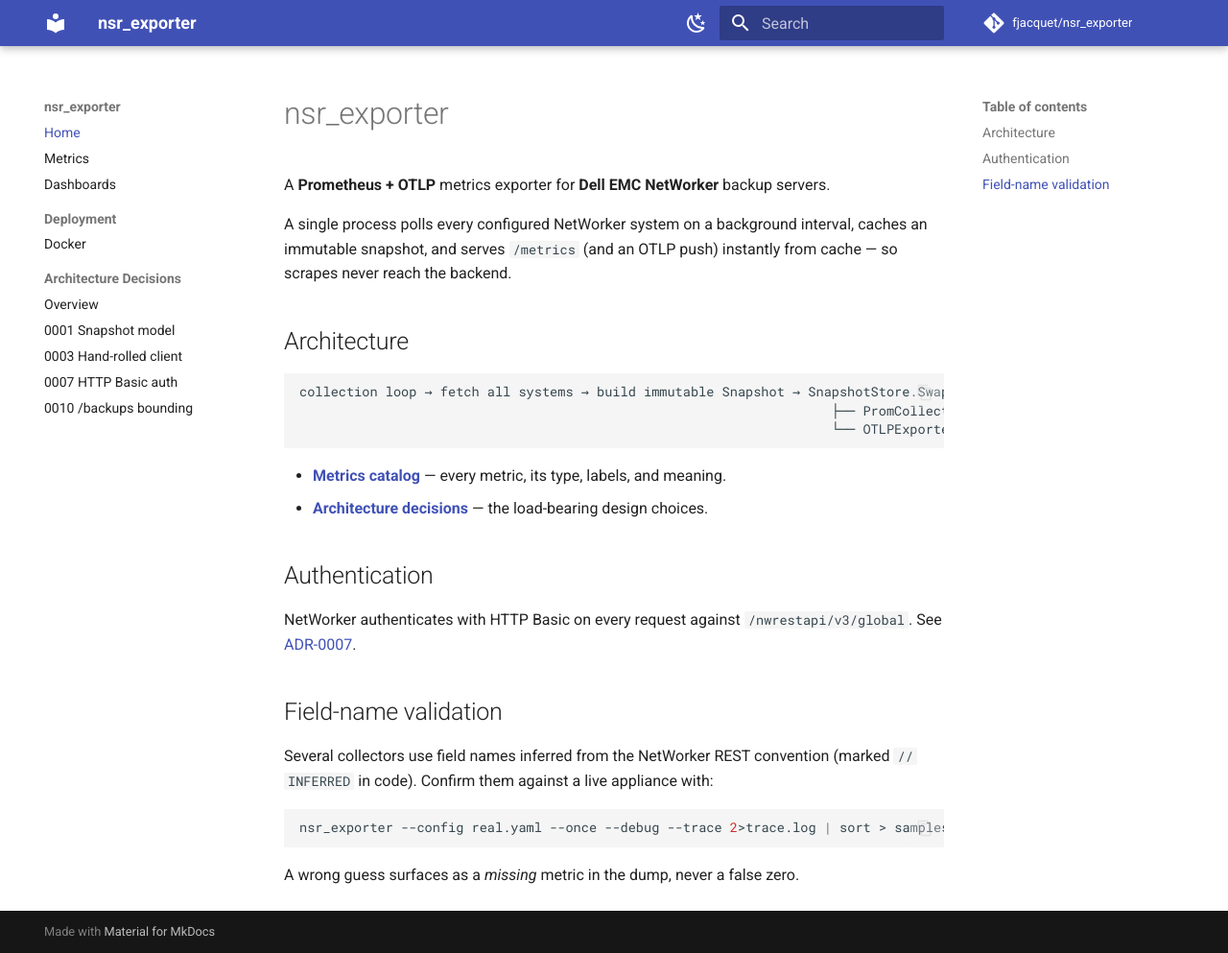
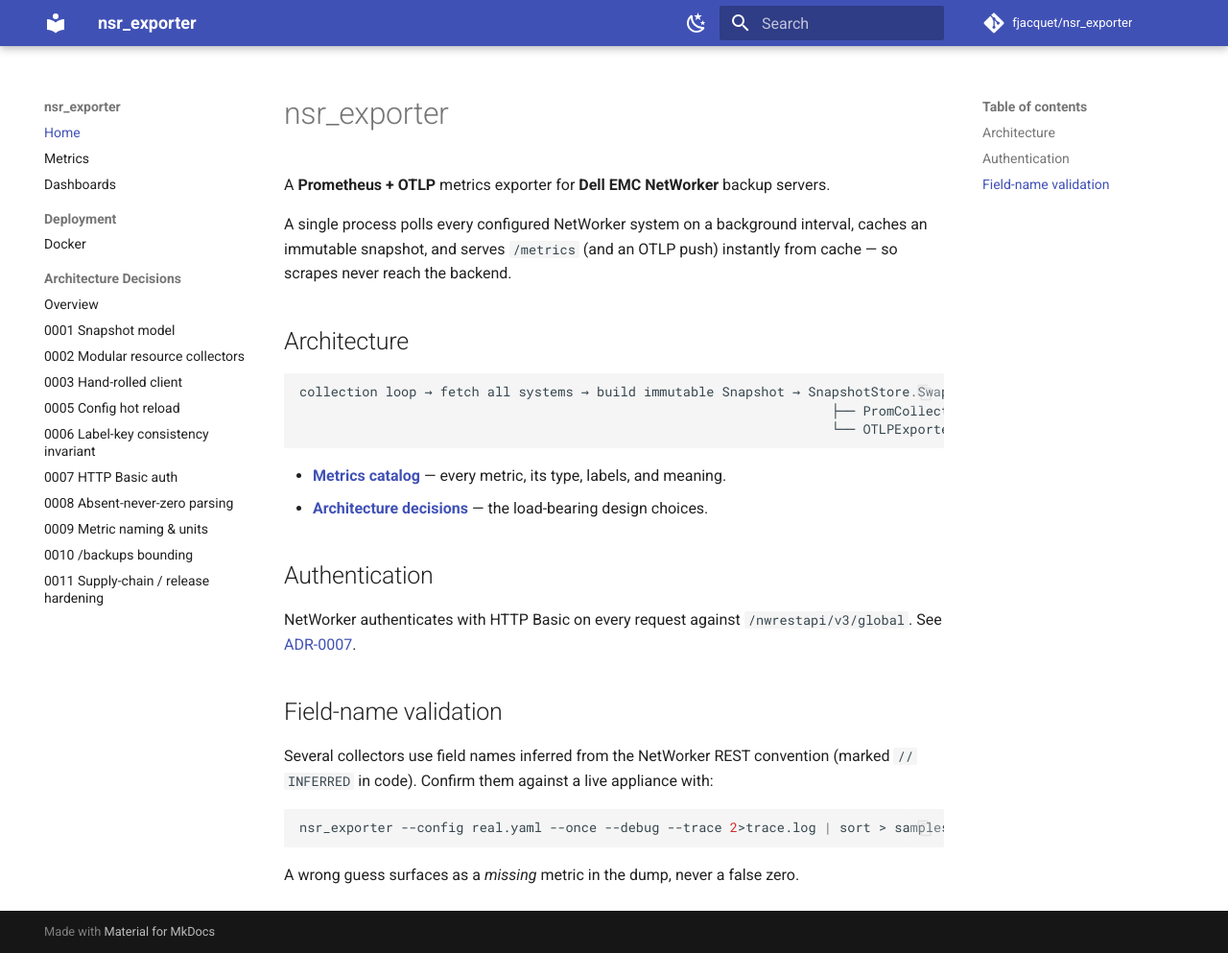
Before and after one commit to fjacquet/nsr_exporter, an MkDocs documentation site: the page built from docs/index.md, in a window 1280 px wide and 993 px high. Shown: the whole window at 96% size. Built offline with MkDocs 1.6.1 and Material for MkDocs 9.7.7, drawn with Linux system fonts in a browser that asks for light colours; comment, search, counter and statistics services are not loaded.

Commit message:
chore: fix docs ADR nav + bump CI actions to Node 24 latest
mkdocs.yml: the ADR nav listed only 0001/0003/0007/0010 while the
0002/0005/0006/0008/0009/0011 ADRs that merged in #10 existed on disk
but were unreachable from the published site nav. Add all six.

workflows: bump every action still on the deprecated Node 20 runtime to
its latest Node 24 release (pinned by SHA):
  actions/checkout            v4.2.2 -> v6.0.3  (ci, docs, release x2)
  actions/configure-pages     v5.0.0 -> v6.0.0  (docs)
  actions/upload-pages-artifact v3.0.1 -> v5.0.0 (docs; clears the
    transitive upload-artifact@v4 Node 20 warning)
  docker/setup-qemu-action    v3.2.0 -> v4.1.0  (release)
  docker/setup-buildx-action  v3.7.1 -> v4.1.0  (release)
  docker/login-action         v3.3.0 -> v4.2.0  (release)
  docker/metadata-action      v5.6.1 -> v6.1.0  (release)

Co-Authored-By: Claude Opus 4.8 (1M context) <noreply@anthropic.com>

```diff
--- a/mkdocs.yml
+++ b/mkdocs.yml
@@ -29,9 +29,15 @@ nav:
   - Architecture Decisions:
       - Overview: adr/index.md
       - 0001 Snapshot model: adr/0001-snapshot-collection-model.md
+      - 0002 Modular resource collectors: adr/0002-modular-resource-collectors.md
       - 0003 Hand-rolled client: adr/0003-hand-rolled-rest-client.md
+      - 0005 Config hot reload: adr/0005-config-hot-reload.md
+      - 0006 Label-key consistency invariant: adr/0006-label-key-consistency-invariant.md
       - 0007 HTTP Basic auth: adr/0007-http-basic-auth.md
+      - 0008 Absent-never-zero parsing: adr/0008-absent-never-zero-parsing.md
+      - 0009 Metric naming & units: adr/0009-metric-naming-and-units.md
       - 0010 /backups bounding: adr/0010-backups-bounding.md
+      - 0011 Supply-chain / release hardening: adr/0011-supply-chain-release-hardening.md
 
 # Keep working notes and the reference PDFs out of the published site so
 # `mkdocs build --strict` doesn't fail on pages that aren't part of the nav.
```
Also changed, not shown: 3 other files.
